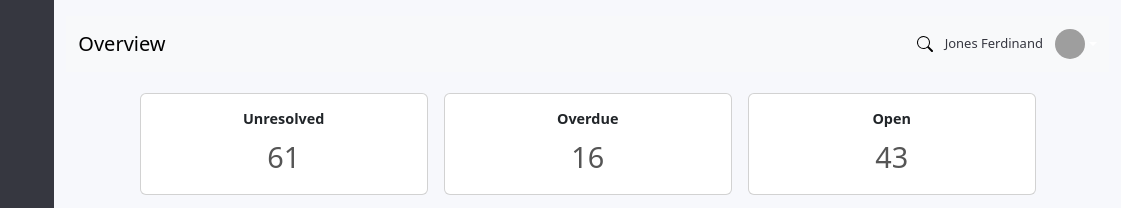
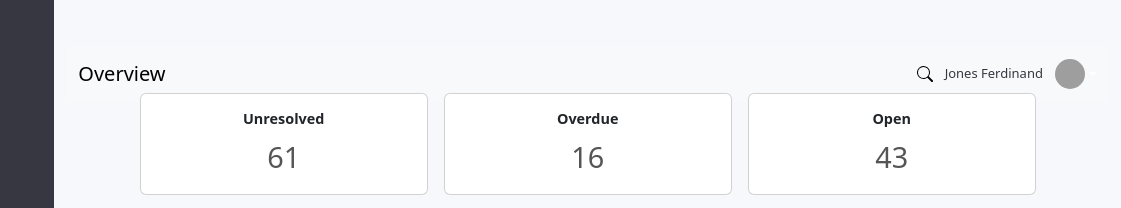
Before and after one commit to Rwalsh1398/Frontend-Framework, a website: page public/Index.html in a window 1280 px wide. Shown: the top 208 px of the page, 159-1280 px from the left. Drawn offline with nearby package versions, Linux system fonts and the light colour scheme; grey boxes are pictures that could not be loaded.

Commit message:
Update style.css
Co-Authored-By: Tainara Lima <67617156+tainaraaline@users.noreply.github.com>

```diff
--- a/public/assets/css/style.css
+++ b/public/assets/css/style.css
@@ -18,6 +18,9 @@ nav,
     display: none;
 }
 
+nav{
+    top: 30px;
+}
 #main_content_area {
     background-color: #f7f8fc;
 }
@@ -89,7 +92,15 @@ nav,
     font-weight: bold;
 }
 
-/* -------------------------------- Media Query -------------------------------- */
+/* -------------------------------- Desktop Area -------------------------------- */
+/* Todos
+        - Rework spacing to match figma
+        - finish bottom card to match figma - add links, etc.
+        -rework the graph to better resemble the figma graph
+
+
+
+*/
 @media only screen and (min-width: 650px) {
     /* Sidebar */
     #Sidebar {
```
